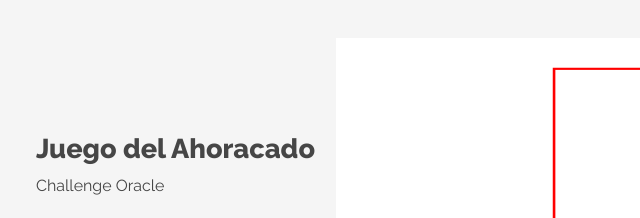
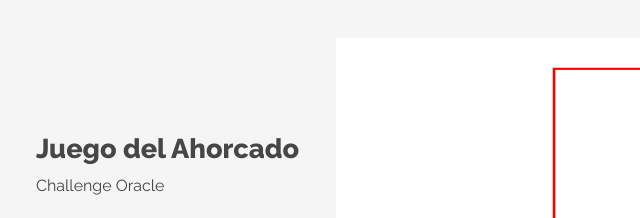
Before and after one commit to fbrochero/portafolio-desafio, a plain HTML site: page index.html in a window 1280 px wide. Shown: the part 2380-2598 px from the top of the page, 192-832 px from the left. Drawn offline with Linux system fonts and the light colour scheme.

Commit message:
Correccionortografica

```diff
--- a/index.html
+++ b/index.html
@@ -114,7 +114,7 @@
         </div>
         <div class="conjunto-imagen-botones">
             <div class="conjunto-titulo-descripcion-botones">
-                <h2 class="subtitulo2">Juego del Ahoracado</h2>
+                <h2 class="subtitulo2">Juego del Ahorcado</h2>
                 <p class="descripcion-subtitulo2">Challenge Oracle</p>
                 <div class="conjunto-botones">
                     <a class="boton-repositorio" href="https://github.com/fbrochero/challenge-juego-ahorcado" target="_blank"><span>Repositorio</span></a>
```
